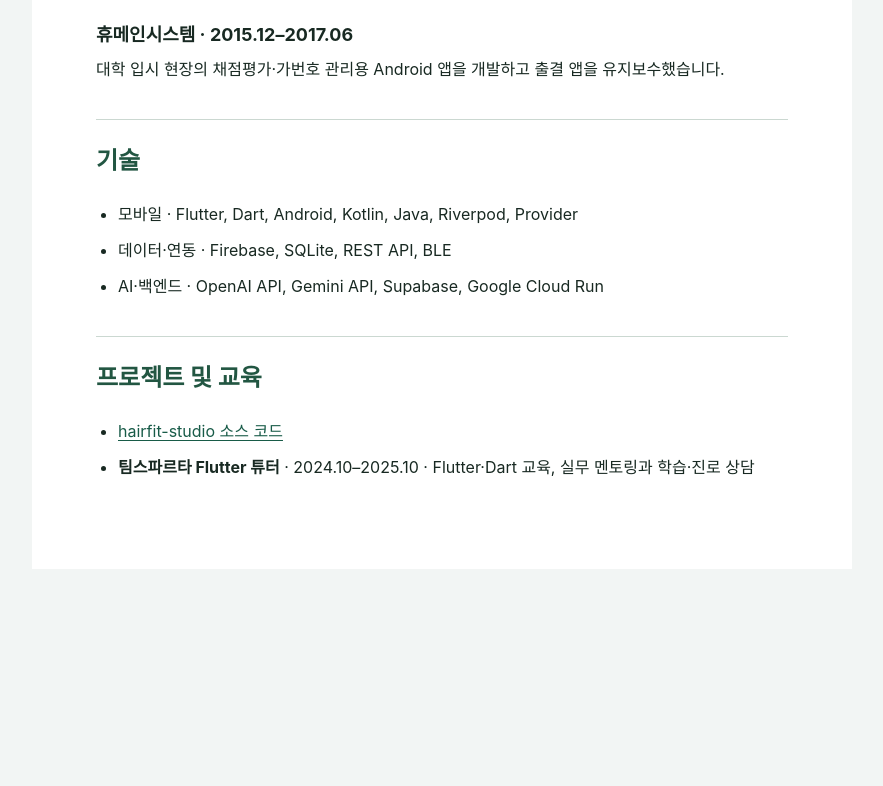
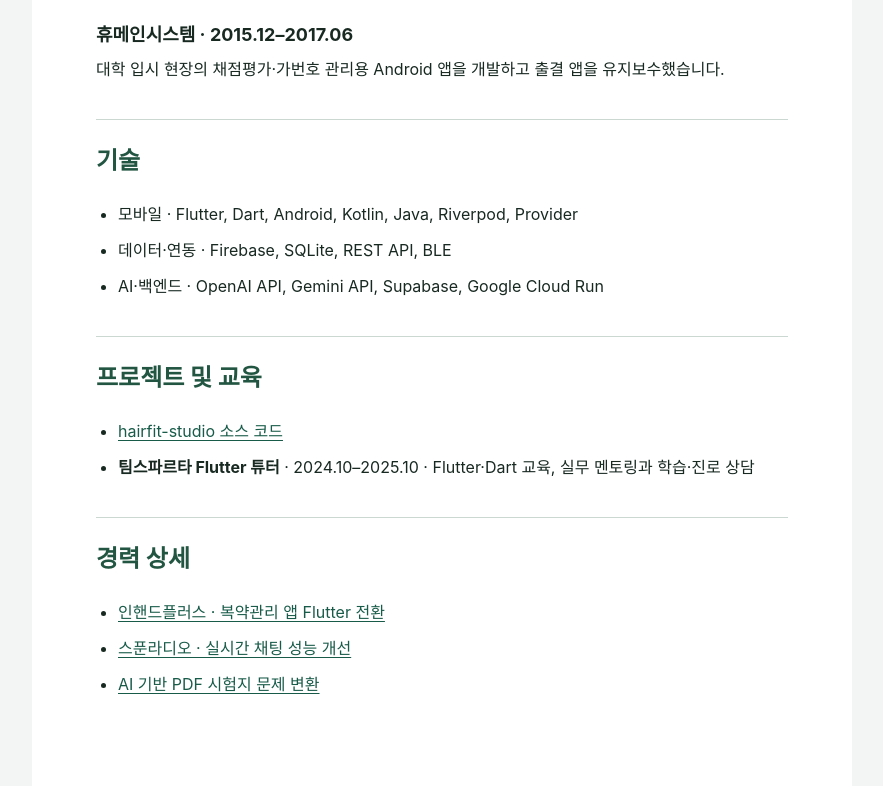
Before and after one commit to wlgnsdi/resume, a plain HTML site: page index.html in a window 1280 px wide. Shown: the part 1075-1861 px from the top of the page, without its empty margins (198-1081 px from the left). Before the commit the page ends 1644 px from the top, so only its background shows below. Drawn offline with Linux system fonts and the light colour scheme.

Commit message:
Link three resume case studies

```diff
--- a/index.html
+++ b/index.html
@@ -17,4 +17,4 @@
 <h2>기술</h2>
 <ul><li>모바일 · Flutter, Dart, Android, Kotlin, Java, Riverpod, Provider</li><li>데이터·연동 · Firebase, SQLite, REST API, BLE</li><li>AI·백엔드 · OpenAI API, Gemini API, Supabase, Google Cloud Run</li></ul>
 <h2>프로젝트 및 교육</h2>
-<ul><li><a href="https://github.com/wlgnsdi/hairfit-studio">hairfit-studio 소스 코드</a></li><li><strong>팀스파르타 Flutter 튜터</strong> · 2024.10–2025.10 · Flutter·Dart 교육, 실무 멘토링과 학습·진로 상담</li></ul></main></html>
+<ul><li><a href="https://github.com/wlgnsdi/hairfit-studio">hairfit-studio 소스 코드</a></li><li><strong>팀스파르타 Flutter 튜터</strong> · 2024.10–2025.10 · Flutter·Dart 교육, 실무 멘토링과 학습·진로 상담</li></ul><h2>경력 상세</h2><ul><li><a href="./inhand-plus/">인핸드플러스 · 복약관리 앱 Flutter 전환</a></li><li><a href="./spoon-chat/">스푼라디오 · 실시간 채팅 성능 개선</a></li><li><a href="./ai-exam/">AI 기반 PDF 시험지 문제 변환</a></li></ul></main></html>
```
